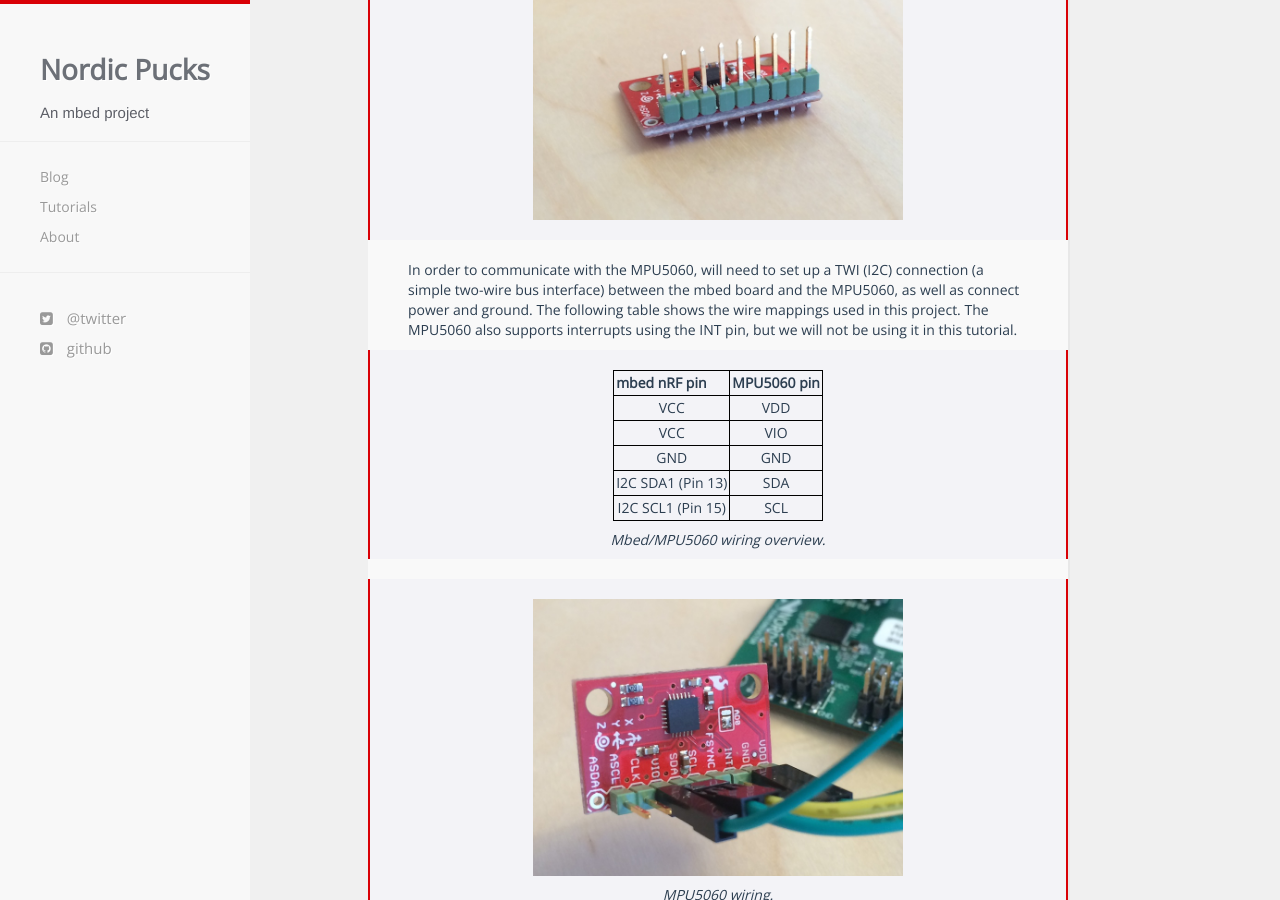
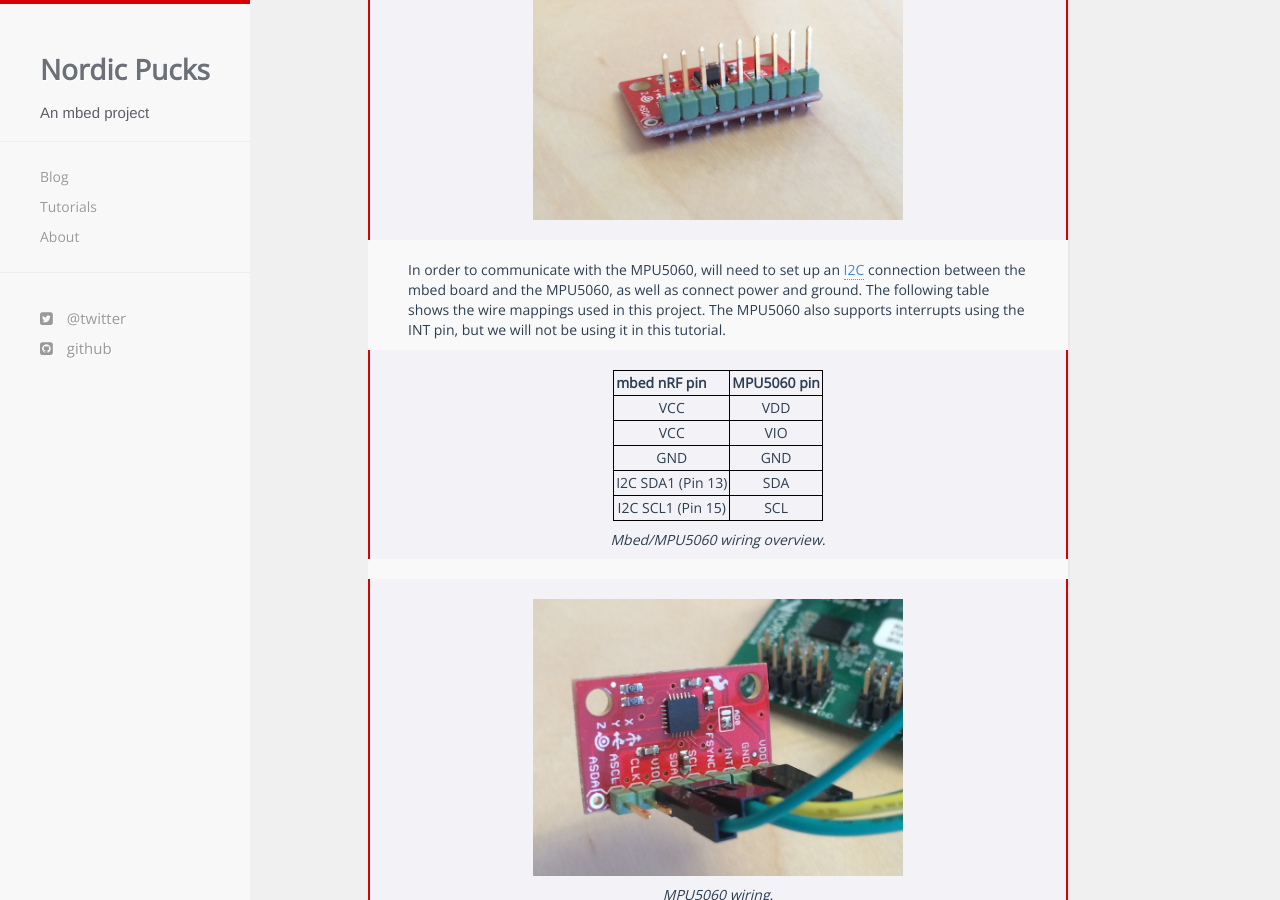
Before and after one commit to NordicPlayground/puck, a Jekyll site: the page built from _tutorials/cube.md, in a window 1280 px wide and 900 px high, scrolled down 1051 px. Built offline with Jekyll 4.4.1, drawn with Linux system fonts in a browser that asks for light colours; nearby versions of some CDN libraries; comment, search, counter and statistics services are not loaded.

Commit message:
Iterate on cube tutorial

```diff
--- a/_tutorials/cube.md
+++ b/_tutorials/cube.md
@@ -31,7 +31,7 @@ We soldered some header pins to our IMU breakout board to allow easy wire connec
 
 > ![](../images/2014-07-30 16.52.09.jpg)
 
-In order to communicate with the MPU5060, will need to set up a TWI (I2C) connection (a simple two-wire bus interface) between the mbed board and the MPU5060, as well as connect power and ground.
+In order to communicate with the MPU5060, will need to set up an [I2C](http://en.wikipedia.org/wiki/I%C2%B2C) connection between the mbed board and the MPU5060, as well as connect power and ground.
 The following table shows the wire mappings used in this project.
 The MPU5060 also supports interrupts using the INT pin, but we will not be using it in this tutorial.
 
```
